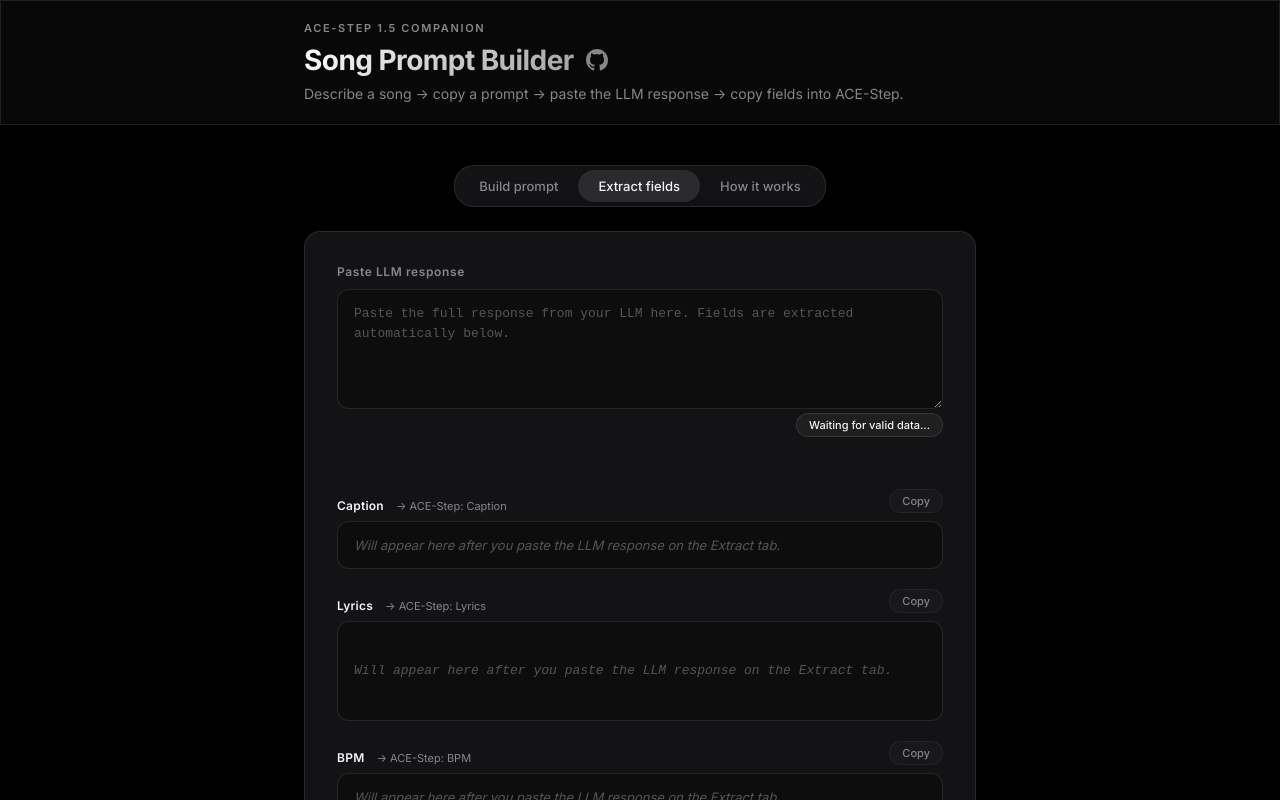
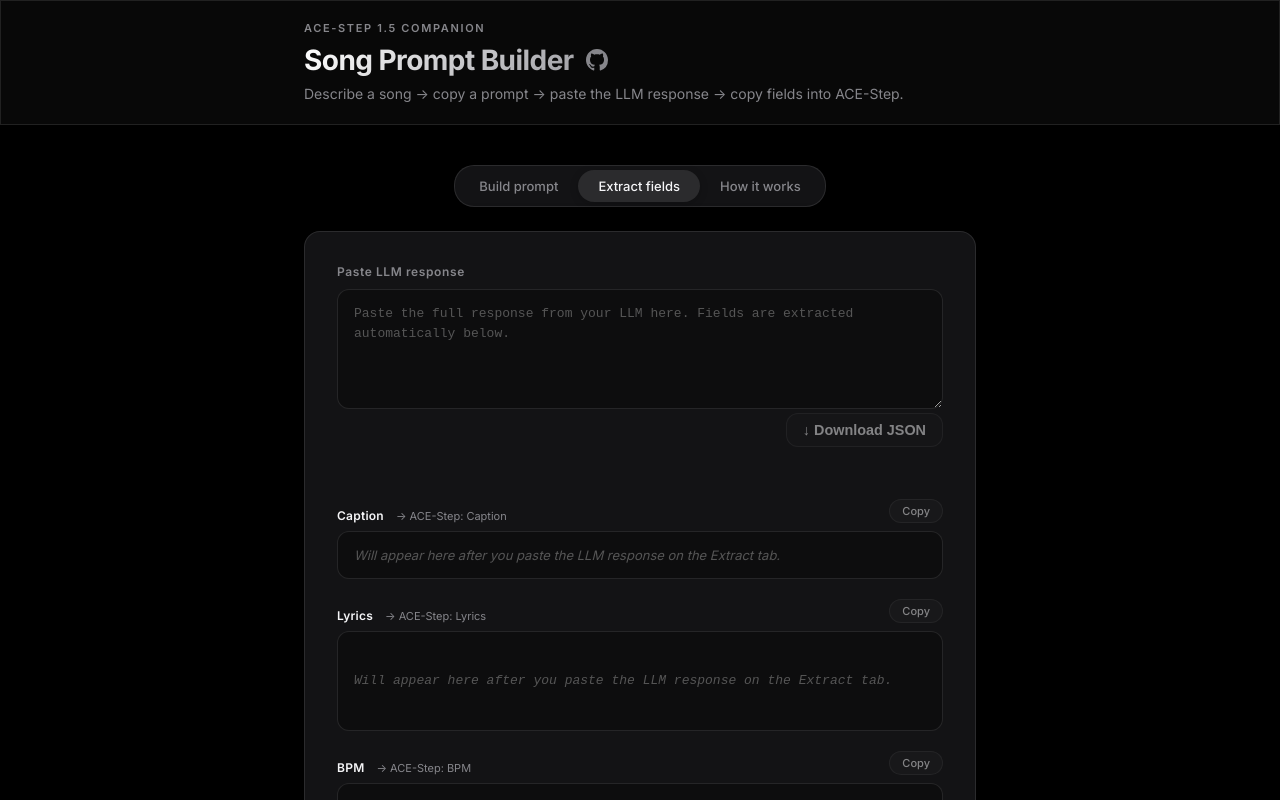
Before and after one commit to whyisitworking/acestep-prompt-tool, a React (Vite) app: page / in a window 1280 px wide. Both pictures are taken after a click on the button "Extract fields". Shown: the top 800 px of the page. Built offline with nearby package versions, Linux system fonts and the light colour scheme.

Commit message:
Improved UX

```diff
--- a/src/components/PromptExtractor.tsx
+++ b/src/components/PromptExtractor.tsx
@@ -71,10 +71,10 @@
           <button
             onClick={handleDownloadJson}
             disabled={!hasValidData}
-            className={`copy-btn ${hasValidData ? "copied" : ""}`}
+            className="copy-prompt-btn glass-panel download-json-btn"
             title={hasValidData ? "Download JSON File" : "Paste a valid response first"}
           >
-            {hasValidData ? "Download JSON" : "Waiting for valid data..."}
+            ↓ Download JSON
           </button>
         </div>
       </div>
--- a/src/index.css
+++ b/src/index.css
@@ -601,3 +601,10 @@
   border-color: var(--panel-border);
   transform: none;
 }
+
+.download-json-btn {
+  width: auto;
+  margin: 0;
+  padding: 0.5rem 1rem;
+  font-size: 0.9rem;
+}
```
